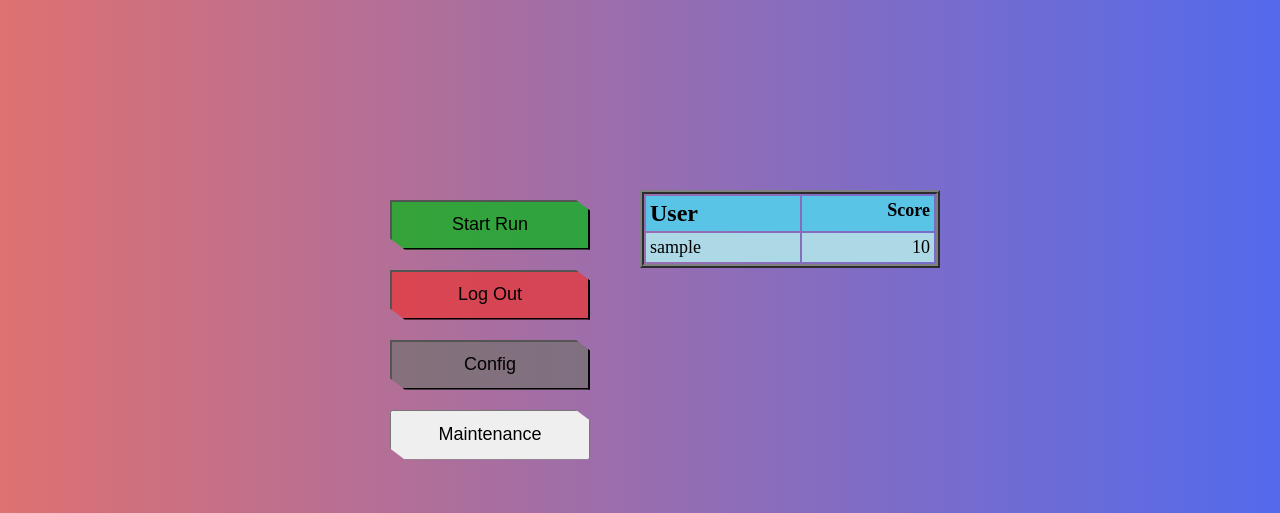
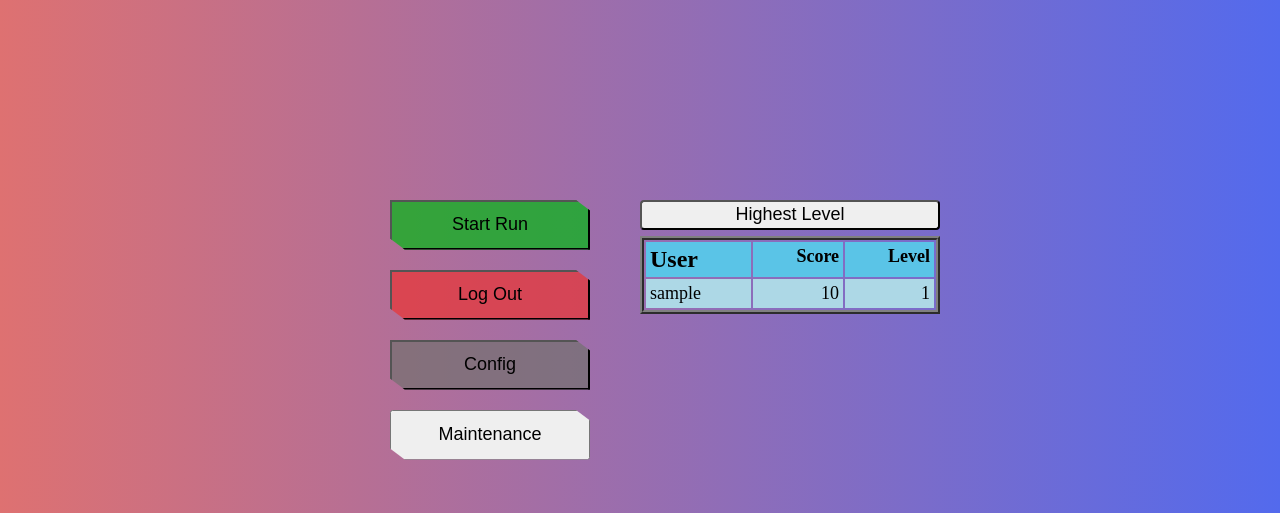
Before and after one commit to CardboardGage/puzzlemaster, a PHP site: page /index.php?highLevel in a window 1280 px wide. Shown: the top 513 px of the page. Run offline with PHP 8.4, Linux system fonts and the light colour scheme; the visitor is signed in with stand-in values (Sample User, id 1); data comes from the database, SQL or seed files in the repository; tables that the repository leaves empty hold one stand-in row (values such as "Sample post").

Commit message:
Added sorting options for the leaderboard on index

```diff
--- a/css/mainMenu.css
+++ b/css/mainMenu.css
@@ -115,14 +115,14 @@ button:hover {
     display: none;
 }
 
-#leaderboard table {
+.leaderboard table {
     width: 120%;
     border-style: ridge;
     border-width: 4px;
     margin: auto;
 }
 
-#leaderboard td {
+.leaderboard td {
     padding: 4px;
     vertical-align: top;
 }
@@ -131,21 +131,17 @@ button:hover {
     font-size: x-large;
 }
 
-.scoreLabel {
-    text-align: right;
-}
-
 .username {
     text-align: left;
     font-size: large;
 }
 
-.score {
+.score, .level {
     text-align: right;
     font-size: large;
 }
 
-#leaderboard ul {
+.leaderboard ul {
     list-style-type: none;
 }
 
@@ -156,3 +152,12 @@ tr:nth-child(even) {
 tr:nth-child(odd) {
     background-color: rgb(90, 196, 231);
 }
+
+.sortBtn {
+    position: relative;
+    top: 10px;
+    width: 120%;
+    height: 30px;
+    border-radius: 4px;
+    margin-bottom: 1rem;
+}
--- a/dbConnect.php
+++ b/dbConnect.php
@@ -363,4 +363,37 @@
       throw $e;
     }
   }
+
+  // Returns the contents of the runHistory table but with different sorts and limits based on arguments
+  function getLimitedLeaderboard($set, $pdo) {
+    switch ($set) {
+      case "normal":
+            $query = "SELECT RunID, UserID, Score, user.Username
+              FROM puzzlemaster.runhistory
+              LEFT JOIN user USING (UserID)
+              WHERE ModeID = 1
+              ORDER BY Score DESC
+              LIMIT 10";
+      break;
+    case "seeded":
+            $query = "SELECT RunID, UserID, Score, user.Username
+              FROM puzzlemaster.runhistory
+              LEFT JOIN user USING (UserID)
+              WHERE ModeID = 2
+              ORDER BY Score DESC
+              LIMIT 10";
+      break;
+    case "highLevel":
+            $query = "SELECT RunID, UserID, Score, LevelReached, user.Username
+              FROM puzzlemaster.runhistory
+              LEFT JOIN user USING (UserID)
+              WHERE ModeID = 1
+              ORDER BY LevelReached DESC, Score DESC
+              LIMIT 10";
+      break;
+    }
+
+    return $pdo->query($query);
+  }
+
 ?>
--- a/screens/leaderboard.php
+++ b/screens/leaderboard.php
@@ -6,15 +6,81 @@
     require "dbConnect.php";
   }
 
+  $method = $_SERVER['REQUEST_METHOD'];
+
   ?>
-  <div id="leaderboard">
+
+  <script>
+    $(document).ready(() => {
+      $("#sortNormal").on("click", ()=>{
+        window.location.href = "index.php";
+      });
+      $("#sortSeeded").on("click", ()=>{
+        window.location.href = "index.php?seeded";
+      });
+      $("#sortLevel").on("click", ()=>{
+        window.location.href = "index.php?highLevel";
+      });
+    });
+  </script>
+
+  <div class="leaderboard">
   <table>
+    <?php
+    if ($method == "GET" && isset($_GET["seeded"])) {?>
+    <button class="sortBtn" id="sortLevel">High Score (Seeded)</button>
     <tr>
       <td class="userID"><b>User</b></td>
       <td class="score"><b>Score</b></td>
     </tr><?php
     if (isset($pdo)) {
-      $runHistoryResult = getFullLeaderboard($pdo);
+      $runHistoryResult = getLimitedLeaderboard("seeded", $pdo);
+      while ($entry = $runHistoryResult->fetch()) {
+    ?>
+    <tr>
+      <td class="username"><?php
+        if ($entry['UserID']==0) {
+          echo("Guest");
+        } else {
+          echo(($entry['Username']=="")? "Deleted User": $entry['Username']); }
+          ?></td>
+      <td class="score"><?= $entry['Score'] ?></td>
+    </tr>
+    <?php
+        }
+      }
+    } else if ($method == "GET" && isset($_GET["highLevel"])) {?>
+    <button class="sortBtn" id="sortNormal">Highest Level</button>
+    <tr>
+      <td class="userID"><b>User</b></td>
+      <td class="score"><b>Score</b></td>
+      <td class="level"><b>Level</b></td>
+    </tr><?php
+    if (isset($pdo)) {
+      $runHistoryResult = getLimitedLeaderboard("highLevel", $pdo);
+      while ($entry = $runHistoryResult->fetch()) {
+    ?>
+    <tr>
+      <td class="username"><?php
+        if ($entry['UserID']==0) {
+          echo("Guest");
+        } else {
+          echo(($entry['Username']=="")? "Deleted User": $entry['Username']); }
+          ?></td>
+      <td class="score"><?= $entry['Score'] ?></td>
+      <td class="level"><?= $entry['LevelReached'] ?></td>
+    </tr>
+    <?php
+        }
+      }
+    } else {?>
+    <button class="sortBtn" id="sortSeeded">High Score</button>
+    <tr>
+      <td class="userID"><b>User</b></td>
+      <td class="score"><b>Score</b></td>
+    </tr><?php
+    if (isset($pdo)) {
+      $runHistoryResult = getLimitedLeaderboard("normal", $pdo);
       while ($entry = $runHistoryResult->fetch()) {
     ?>
     <tr>
@@ -28,6 +94,7 @@
     </tr><?php
     }
   }
+}
   ?>
   </table>
   </div>
```
